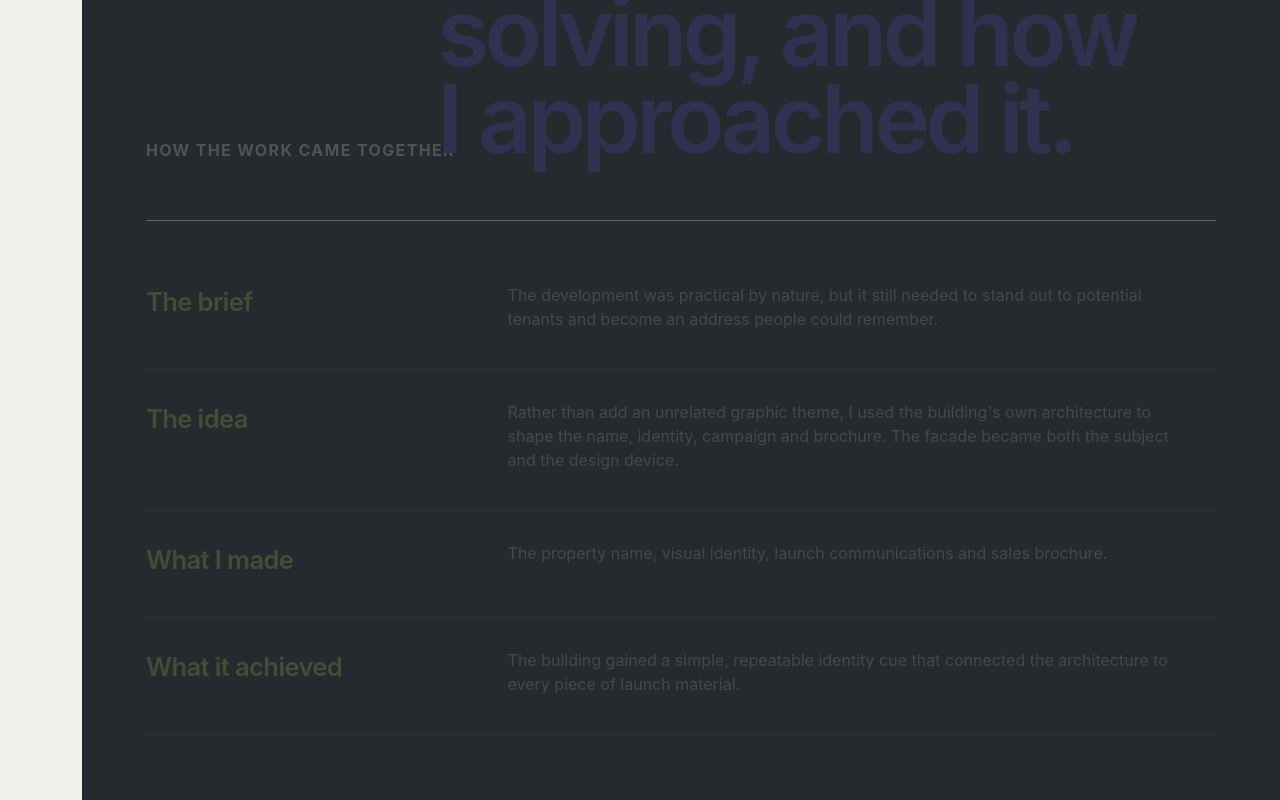
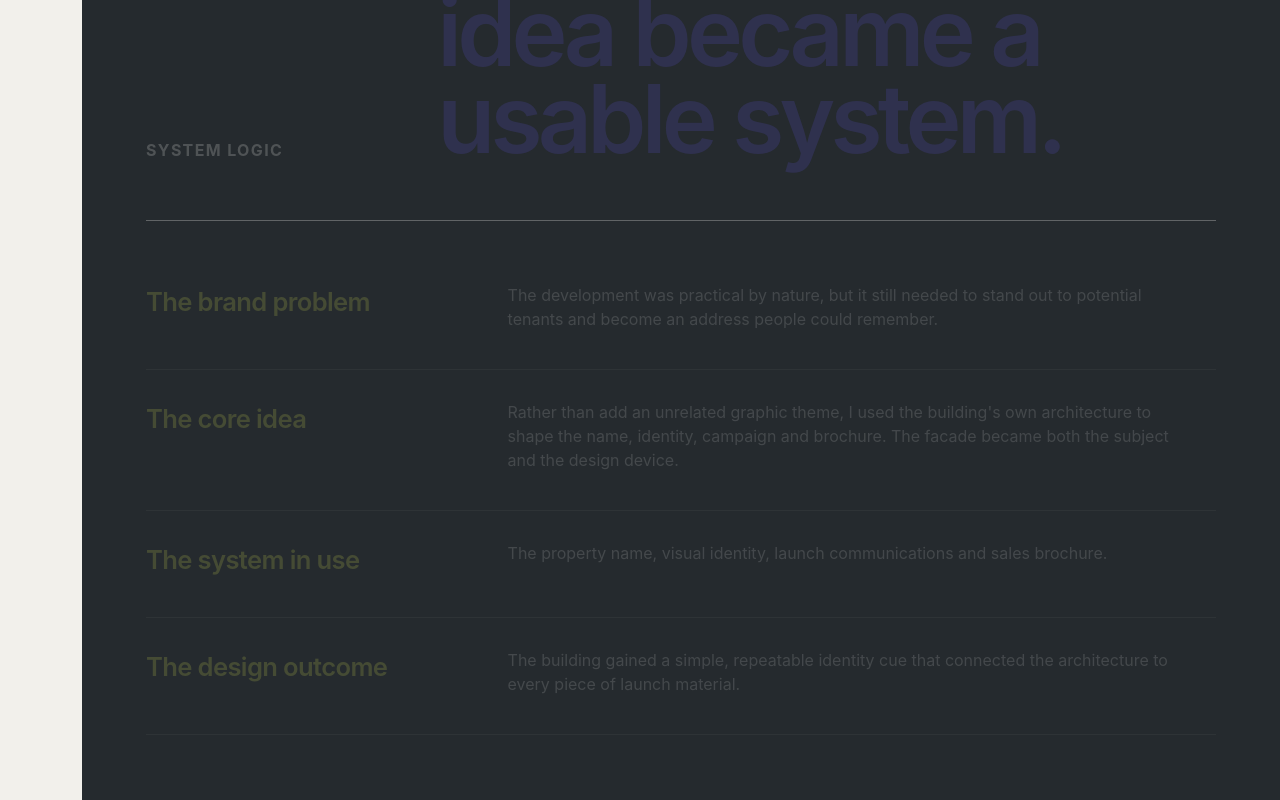
Before and after one commit to doesdesignwork/portfolio, a Next.js app: page /work/100-pasir-panjang-property-branding/ in a window 1280 px wide. Shown: the part 2200-3000 px from the top of the page. Built offline with nearby package versions, Linux system fonts and the light colour scheme; no server answers.

Commit message:
Make case-study structure discipline-specific

```diff
--- a/app/work/[slug]/page.tsx
+++ b/app/work/[slug]/page.tsx
@@ -12,6 +12,16 @@ type ProjectPageProps = {
   params: Promise<{ slug: string }>;
 };
 
+type StoryLanguage = {
+  kicker: string;
+  title: string;
+  challenge: string;
+  approach: string;
+  deliverables: string;
+  outcome: string;
+  gallery: string;
+};
+
 export const dynamicParams = false;
 
 export function generateStaticParams() {
@@ -20,6 +30,92 @@ export function generateStaticParams() {
 
 const getProject = (slug: string) =>
   projects.find((project) => project.slug === slug);
+
+const getStoryLanguage = (discipline: string): StoryLanguage => {
+  if (
+    discipline.includes("Experiential") ||
+    discipline.includes("Exhibition") ||
+    discipline.includes("Environmental")
+  ) {
+    return {
+      kicker: "Experience logic",
+      title: "How the space was organised around the visitor.",
+      challenge: "The visitor problem",
+      approach: "Journey and hierarchy",
+      deliverables: "What shaped the environment",
+      outcome: "What the design changed",
+      gallery: "See the experience in use.",
+    };
+  }
+
+  if (
+    discipline.includes("Packaging") ||
+    discipline.includes("FMCG") ||
+    discipline.includes("Product Range") ||
+    discipline.includes("Label Design")
+  ) {
+    return {
+      kicker: "Range logic",
+      title: "How the system created difference without losing recognition.",
+      challenge: "The shelf problem",
+      approach: "The range system",
+      deliverables: "What changed across the pack",
+      outcome: "The design outcome",
+      gallery: "See the range in use.",
+    };
+  }
+
+  if (
+    discipline.includes("Brand") ||
+    discipline.includes("Identity") ||
+    discipline.includes("Naming") ||
+    discipline.includes("Campaign")
+  ) {
+    return {
+      kicker: "System logic",
+      title: "How the identity idea became a usable system.",
+      challenge: "The brand problem",
+      approach: "The core idea",
+      deliverables: "The system in use",
+      outcome: "The design outcome",
+      gallery: "See the system in use.",
+    };
+  }
+
+  if (discipline.includes("Product Design") || discipline.includes("Product Concepts")) {
+    return {
+      kicker: "Product expression",
+      title: "How the idea was built into the object people would actually meet.",
+      challenge: "The product problem",
+      approach: "The design logic",
+      deliverables: "What was developed",
+      outcome: "The review value",
+      gallery: "See the product direction in use.",
+    };
+  }
+
+  if (discipline.includes("3D Visualisation")) {
+    return {
+      kicker: "Concept logic",
+      title: "How an abstract proposition became something people could evaluate.",
+      challenge: "The communication problem",
+      approach: "The visualisation logic",
+      deliverables: "What was made visible",
+      outcome: "The review value",
+      gallery: "See the concept in use.",
+    };
+  }
+
+  return {
+    kicker: "How the work came together",
+    title: "What needed solving, and how I approached it.",
+    challenge: "The brief",
+    approach: "The idea",
+    deliverables: "What I made",
+    outcome: "What the design changed",
+    gallery: "See the idea in use.",
+  };
+};
 
 const serviceLinks = [
   {
@@ -89,6 +185,7 @@ export default async function ProjectPage({ params }: ProjectPageProps) {
     service.signals.some((signal) => project.discipline.includes(signal)),
   );
   const leadImageDimensions = getImageDimensions(project.images[0]);
+  const storyLanguage = getStoryLanguage(project.discipline);
 
   const structuredData = {
     "@context": "https://schema.org",
@@ -221,25 +318,25 @@ export default async function ProjectPage({ params }: ProjectPageProps) {
 
           <section className={`${styles.story} brand-project-story`} aria-labelledby="case-thinking">
             <header>
-              <p>How the work came together</p>
-              <h2 id="case-thinking">What needed solving, and how I approached it.</h2>
+              <p>{storyLanguage.kicker}</p>
+              <h2 id="case-thinking">{storyLanguage.title}</h2>
             </header>
 
             <div className={`${styles.storyFields} brand-story-fields`}>
               <section>
-                <h3>The brief</h3>
+                <h3>{storyLanguage.challenge}</h3>
                 <p>{project.challenge}</p>
               </section>
               <section>
-                <h3>The idea</h3>
+                <h3>{storyLanguage.approach}</h3>
                 <p>{project.approach}</p>
               </section>
               <section>
-                <h3>What I made</h3>
+                <h3>{storyLanguage.deliverables}</h3>
                 <p>{project.deliverables}</p>
               </section>
               <section>
-                <h3>What it achieved</h3>
+                <h3>{storyLanguage.outcome}</h3>
                 <p>{project.outcome}</p>
               </section>
             </div>
@@ -249,7 +346,7 @@ export default async function ProjectPage({ params }: ProjectPageProps) {
             <section className={`${styles.gallery} brand-project-gallery`} aria-labelledby="work-shown-title">
               <header>
                 <p>{project.images.length - 1} more view{project.images.length === 2 ? "" : "s"} from the project</p>
-                <h2 id="work-shown-title">See the idea in use.</h2>
+                <h2 id="work-shown-title">{storyLanguage.gallery}</h2>
               </header>
 
               <div className={styles.imageGrid}>
```
